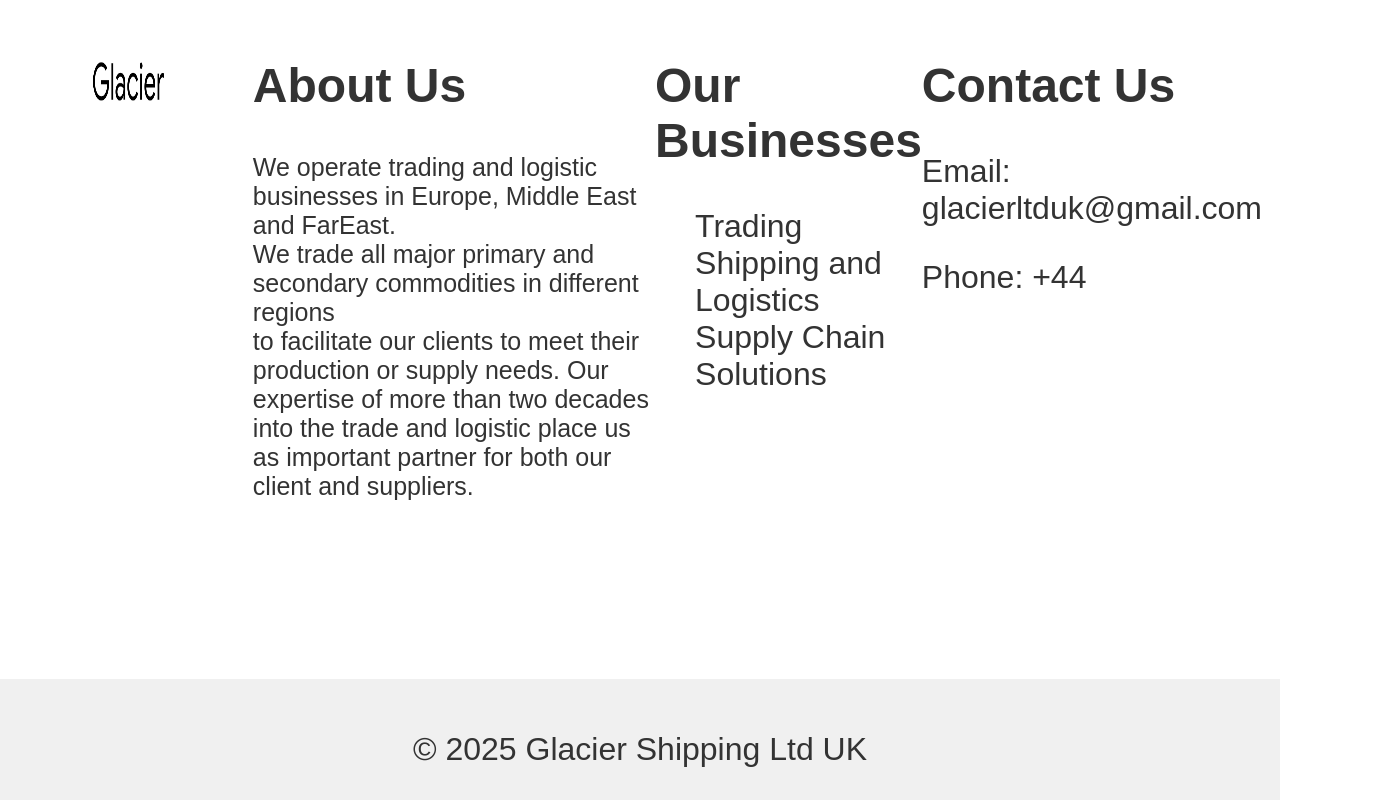
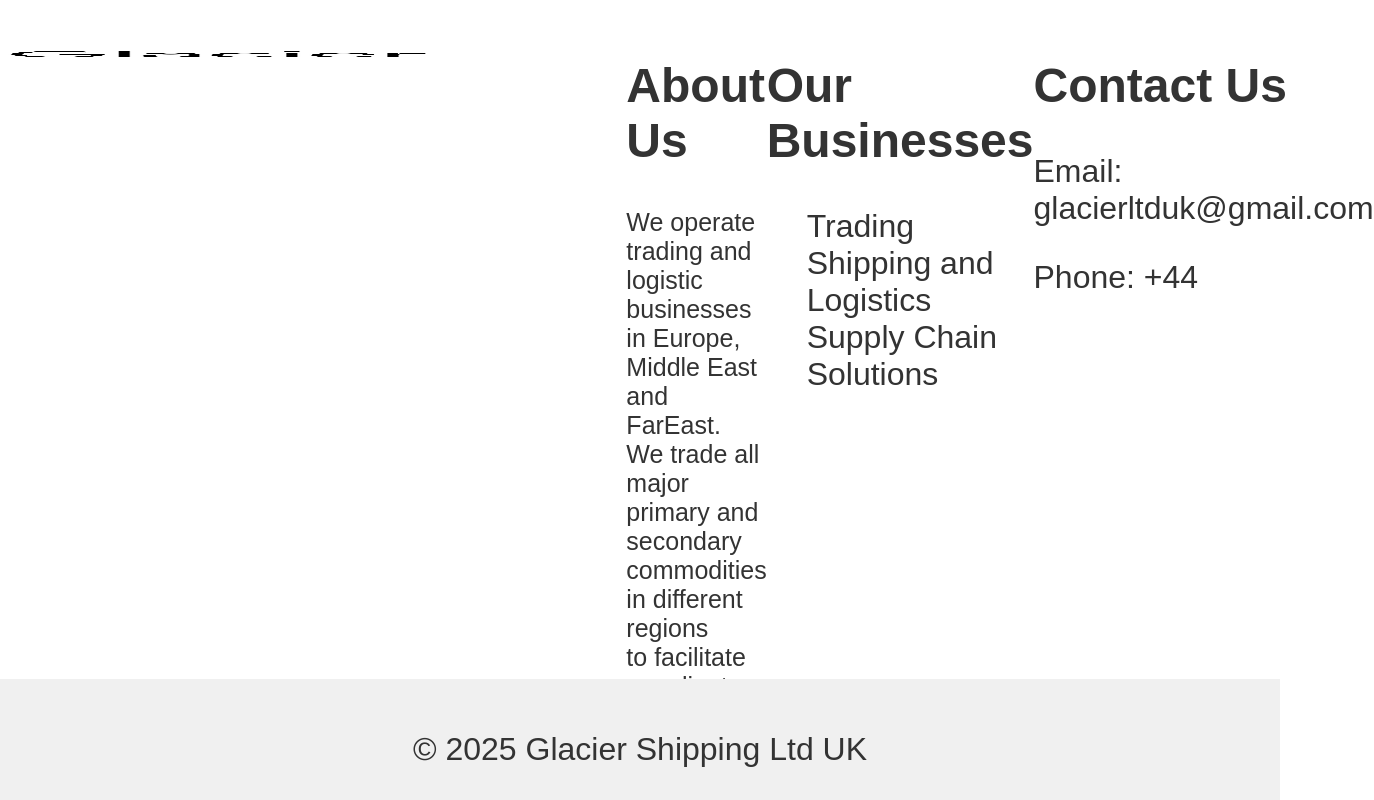
Before and after one commit to khalidak786/testpage, a plain HTML site: page index.html in a window 1280 px wide. Shown: the top 800 px of the page, 1374 px wide, since content can reach past the window. Drawn offline with Linux system fonts and the light colour scheme; a script that the page names is missing.

Commit message:
Update index.html
Signed-off-by: khalidak786 <146335163+khalidak786@users.noreply.github.com>

```diff
--- a/index.html
+++ b/index.html
@@ -18,6 +18,12 @@
     padding: 10px;
 
 }
+
+    img {
+  max-width: 700px; /* Adjust as needed */
+  margin-right: 20px; /* Add spacing between image and text */
+}
+
 @media only screen and (min-width: 600px) {
   /* For desktop: */
   .col-1 {width: 8.33%;}
@@ -44,7 +50,7 @@
 }
 
 .logo {
-    max-width: 200px;
+    max-width: 700px;
 }
 
 .banner {
@@ -74,7 +80,7 @@
 <body>
 
     <header class="col-12" class="upside">
-        <img src="glacierlogo.jpg" height="120" width="120" alt="Your Logo" class="logo">
+        <img src="glacierlogo.jpg" height="20" width="700" alt="Glacier Ltd" class="logo">
     </header>
 
 
```
